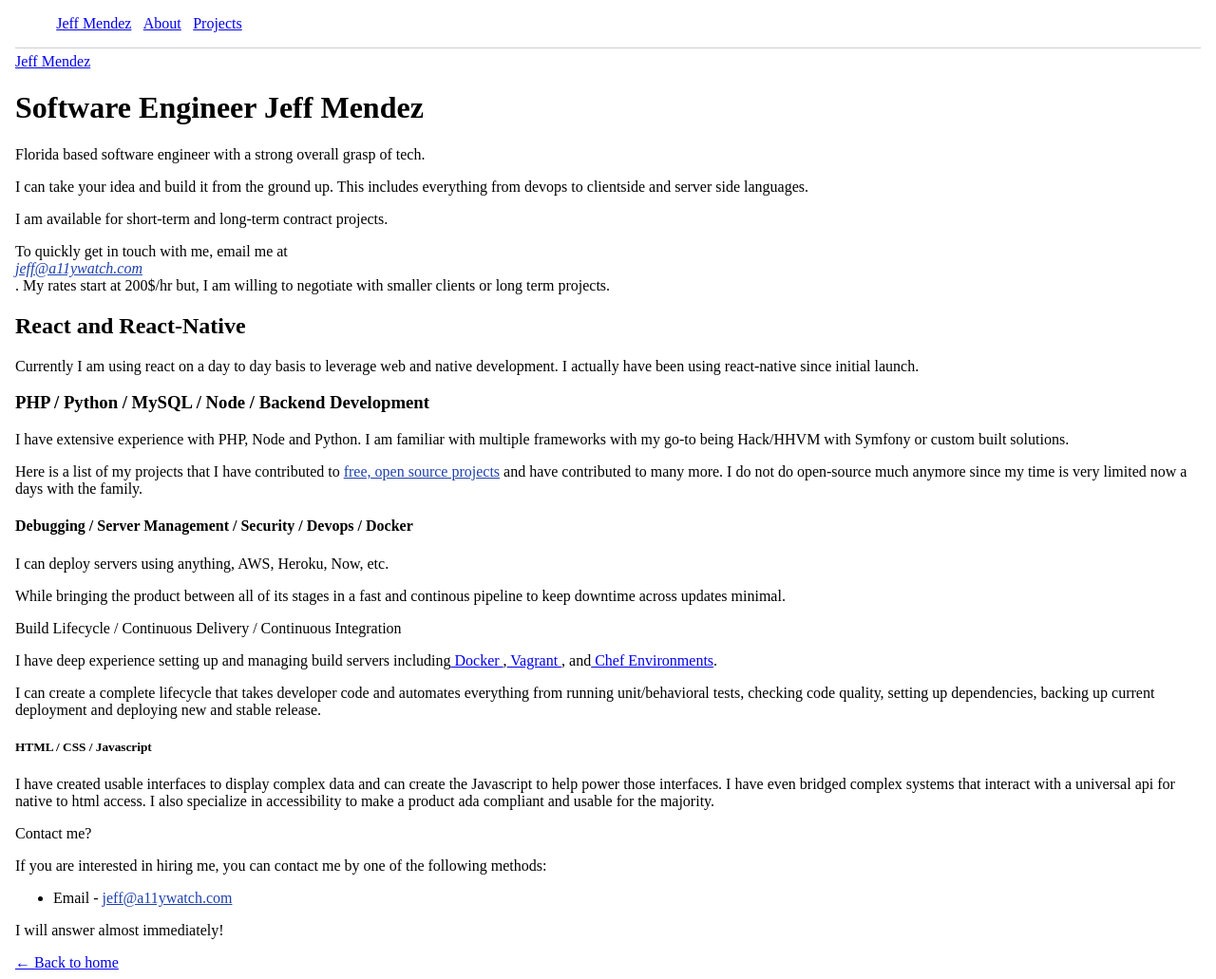
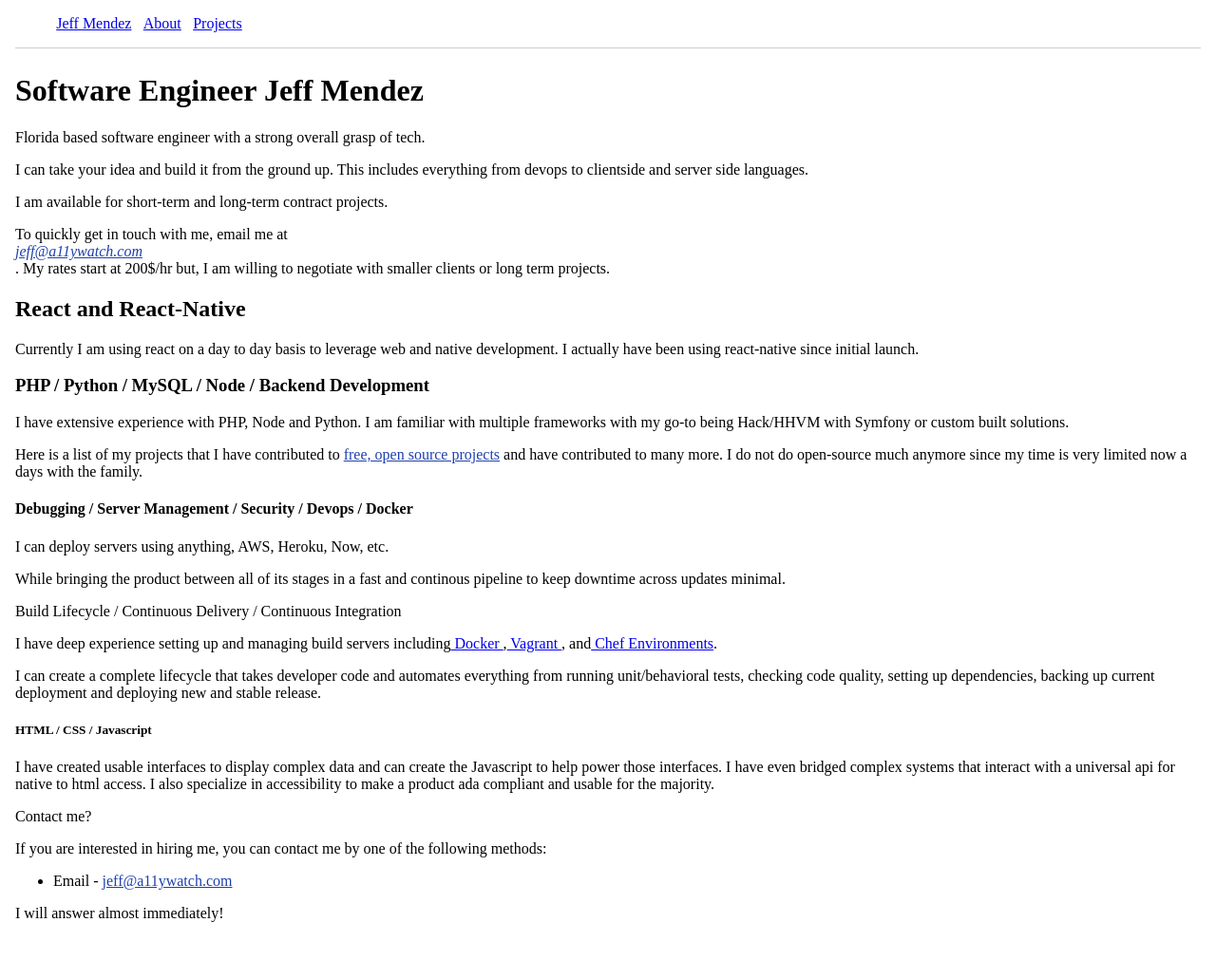
Before and after one commit to j-mendez/portfolio, an Astro site: page /hire in a window 1280 px wide. Shown: the whole page at 95% size. After the commit the page ends 987 px from the top, so only its background shows below. Built offline with nearby package versions, Linux system fonts and the light colour scheme; Astro itself is replaced by a stand-in of ours.

Commit message:
chore(layout): fix dup top link

```diff
--- a/src/layouts/layout.tsx
+++ b/src/layouts/layout.tsx
@@ -32,18 +32,9 @@ export default function Layout({ children, home, title, description }) {
         <header style={{ paddingTop: 5 }}>
           {home ? (
               <h1>{name}</h1>
-          ) : name ? (
-            <div>
-              <a href="/">{name}</a>
-            </div>
           ) : null}
         </header>
         <main>{children}</main>
-        {!home && (
-          <div>
-            <a href="/">← Back to home</a>
-          </div>
-        )}
       </body>
     </html>
   );
```
